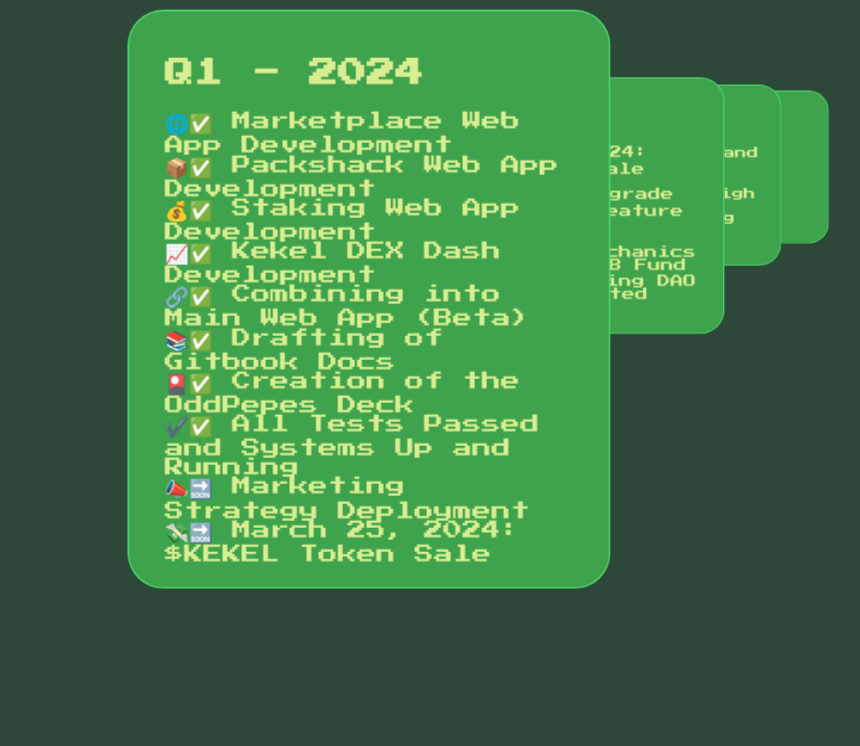
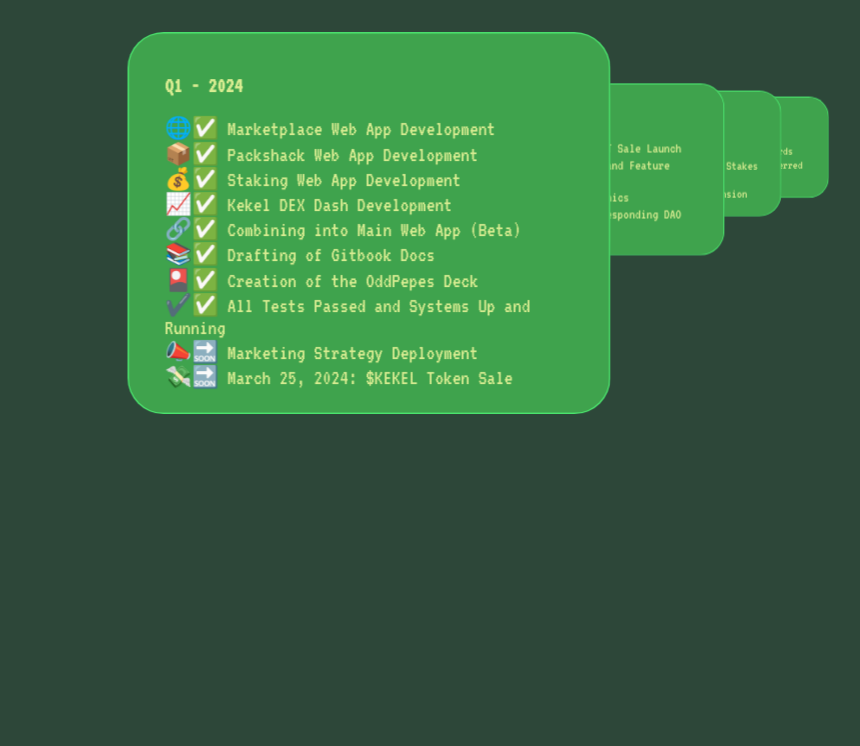
Before and after one commit to beepzilla/road-map, a plain HTML site: page index.html in a window 1280 px wide. Shown: the part 75-821 px from the top of the page, without its empty margins (272-1132 px from the left). Drawn offline with nearby package versions, Linux system fonts and the light colour scheme.

Commit message:
Update styles.css

```diff
--- a/styles.css
+++ b/styles.css
@@ -1,4 +1,4 @@
-@import url('https://fonts.googleapis.com/css2?family=Press+Start+2P&display=swap');
+@import url('https://fonts.googleapis.com/css2?family=VT323&display=swap');
 
 body {
   background: #2D4739; /* Forest green background */
@@ -59,6 +59,11 @@ h1, h2, h3, h4, h5, h6, p, a, ul li {
   padding: 0;
 }
 
+.slide-container h2, .slide-container ul li {
+  font-family: 'VT323', monospace; /* 8-bit style font */
+  font-size: 18px; /* Adjusted font size */
+}
+
 .slide.active {
   z-index: 4;
 }
```
